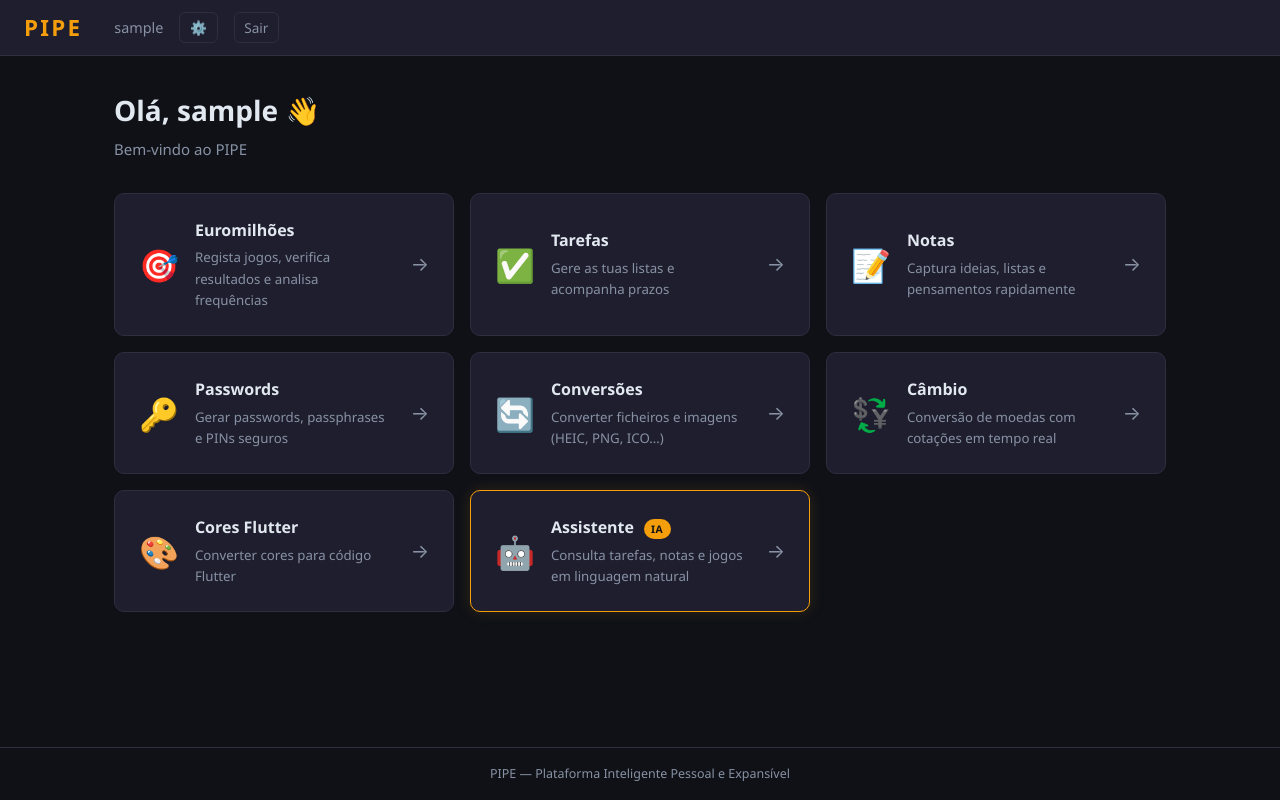
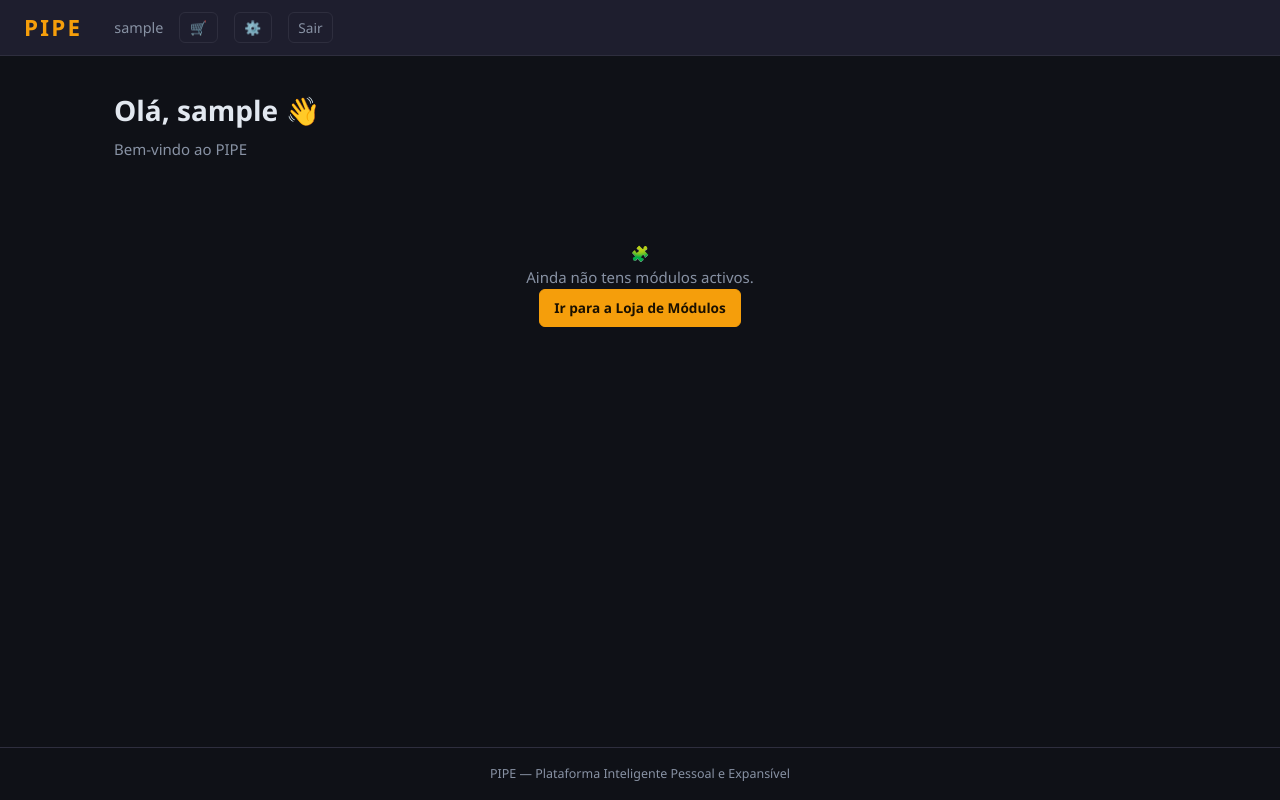
Before and after one commit to felipejn/pipe-app, a Flask app: page / in a window 1280 px wide. Run offline with Flask 3, Linux system fonts and the light colour scheme; the visitor is signed in with stand-in values (Sample User, id 1); parts of the project's set-up code (start-up, migrations or seed data) failed here and were passed over; some libraries are stand-ins or nearby versions.

Commit message:
feat: loja de módulos

```diff
--- a/app/__init__.py
+++ b/app/__init__.py
@@ -1,7 +1,7 @@
 from datetime import timedelta
 from flask import Flask, app
 from flask_sqlalchemy import SQLAlchemy
-from flask_login import LoginManager
+from flask_login import LoginManager, current_user
 from flask_wtf.csrf import CSRFProtect
 from app.extensions import limiter
 from config import config
@@ -62,6 +62,9 @@ def create_app(config_name='default'):
     from app.assistente import assistente as assistente_bp
     app.register_blueprint(assistente_bp)
 
+    from app.modulos import modulos_bp
+    app.register_blueprint(modulos_bp)
+
     # Limiter inicializado após blueprints — necessário para decoradores funcionarem
     limiter.init_app(app)
 
@@ -81,7 +84,23 @@ def create_app(config_name='default'):
     @login_required
     def dashboard():
         from flask import render_template
-        return render_template('dashboard.html')
+        from app.modulos.models import get_modulos_ativos
+        from app.modulos.config import MODULOS_DISPONIVEIS
+
+        modulos_ativos_slugs = get_modulos_ativos(current_user.id)
+        modulos_ativos = []
+        for slug in modulos_ativos_slugs:
+            if slug in MODULOS_DISPONIVEIS:
+                info = MODULOS_DISPONIVEIS[slug]
+                modulos_ativos.append({
+                    'slug': slug,
+                    'nome': info['nome'],
+                    'icone': info['icone'],
+                    'url_endpoint': info['url_endpoint'],
+                    'descricao': info['descricao']
+                })
+
+        return render_template('dashboard.html', modulos_ativos=modulos_ativos, MODULOS_DISPONIVEIS=MODULOS_DISPONIVEIS)
 
     # Criar tabelas se não existirem
     with app.app_context():
--- /dev/null
+++ b/app/modulos/__init__.py
@@ -0,0 +1,5 @@
+from flask import Blueprint
+
+modulos_bp = Blueprint('modulos', __name__, url_prefix='/modulos')
+
+from app.modulos import routes
--- /dev/null
+++ b/app/modulos/models.py
@@ -0,0 +1,16 @@
+from app import db
+
+class UserModulo(db.Model):
+    __tablename__ = 'user_modulos'
+    user_id = db.Column(db.Integer, db.ForeignKey('utilizadores.id'), primary_key=True)
+    modulo_slug = db.Column(db.String(32), primary_key=True)
+    ativo = db.Column(db.Boolean, default=True)
+
+    def __repr__(self):
+        return f'UserModulo(user_id={self.user_id}, modulo_slug={self.modulo_slug}, ativo={self.ativo})'
+
+
+def get_modulos_ativos(user_id):
+    """Devolve lista de slugs de módulos activos para o utilizador."""
+    modulos = UserModulo.query.filter_by(user_id=user_id, ativo=True).all()
+    return [m.modulo_slug for m in modulos]
--- a/app/templates/base.html
+++ b/app/templates/base.html
@@ -33,6 +33,8 @@
            class="btn-logout {% if request.blueprint == 'admin' %}activo{% endif %}"
            title="Administração">🛠️</a>
         {% endif %}
+        <a href="{{ url_for('modulos.loja') }}"
+           class="btn-logout {% if request.blueprint == 'modulos' %}activo{% endif %}" title="Loja de Módulos">🛒</a>
         <a href="{{ url_for('settings.index') }}"
            class="btn-logout {% if request.blueprint == 'settings' %}activo{% endif %}">⚙️</a>
         <a href="{{ url_for('auth.logout') }}" class="btn-logout">Sair</a>
--- a/app/templates/dashboard.html
+++ b/app/templates/dashboard.html
@@ -8,72 +8,25 @@
         <p class="subtitulo">Bem-vindo ao PIPE</p>
     </div>
 
+    {% if modulos_ativos %}
     <div class="modulos-grid">
-        <a href="{{ url_for('euromilhoes.index') }}" class="cartao-modulo">
-            <div class="modulo-icone">🎯</div>
+        {% for modulo in modulos_ativos %}
+        <a href="{{ url_for(modulo.url_endpoint) }}" class="cartao-modulo">
+            <div class="modulo-icone">{{ modulo.icone }}</div>
             <div class="modulo-info">
-                <h2>Euromilhões</h2>
-                <p>Regista jogos, verifica resultados e analisa frequências</p>
+                <h2>{{ modulo.nome }}</h2>
+                <p>{{ modulo.descricao }}</p>
             </div>
             <span class="modulo-seta">→</span>
         </a>
-        <a href="{{ url_for('tarefas.index') }}" class="cartao-modulo">
-            <div class="modulo-icone">✅</div>
-            <div class="modulo-info">
-                <h2>Tarefas</h2>
-                <p>Gere as tuas listas e acompanha prazos</p>
-            </div>
-            <span class="modulo-seta">→</span>
-        </a>
-        <a href="{{ url_for('notas.index') }}" class="cartao-modulo">
-            <div class="modulo-icone">📝</div>
-            <div class="modulo-info">
-                <h2>Notas</h2>
-                <p>Captura ideias, listas e pensamentos rapidamente</p>
-            </div>
-            <span class="modulo-seta">→</span>
-        </a>
-        <a href="{{ url_for('passwords.index') }}" class="cartao-modulo">
-            <div class="modulo-icone">🔑</div>
-            <div class="modulo-info">
-                <h2>Passwords</h2>
-                <p>Gerar passwords, passphrases e PINs seguros</p>
-            </div>
-            <span class="modulo-seta">→</span>
-        </a>
-        <a href="{{ url_for('conversoes.index') }}" class="cartao-modulo">
-            <div class="modulo-icone">🔄</div>
-            <div class="modulo-info">
-                <h2>Conversões</h2>
-                <p>Converter ficheiros e imagens (HEIC, PNG, ICO…)</p>
-            </div>
-            <span class="modulo-seta">→</span>
-        </a>
-        <a href="{{ url_for('cambio.index') }}" class="cartao-modulo">
-            <div class="modulo-icone">💱</div>
-            <div class="modulo-info">
-                <h2>Câmbio</h2>
-                <p>Conversão de moedas com cotações em tempo real</p>
-            </div>
-            <span class="modulo-seta">→</span>
-        </a>
-        <a href="{{ url_for('cores.index') }}" class="cartao-modulo">
-            <div class="modulo-icone">🎨</div>
-            <div class="modulo-info">
-                <h2>Cores Flutter</h2>
-                <p>Converter cores para código Flutter</p>
-            </div>
-            <span class="modulo-seta">→</span>
-        </a>
-        <a href="{{ url_for('assistente.index') }}" class="cartao-modulo cartao-novo">
-            <div class="modulo-icone">🤖</div>
-            <div class="modulo-info">
-                <h2>Assistente <span class="badge-novo">IA</span></h2>
-                <p>Consulta tarefas, notas e jogos em linguagem natural</p>
-            </div>
-            <span class="modulo-seta">→</span>
-        </a>
-        {# Adicionar novos módulos aqui #}
+        {% endfor %}
     </div>
+    {% else %}
+    <div class="estado-vazio">
+        <div class="estado-vazio-icone">🧩</div>
+        <p class="estado-vazio-mensagem">Ainda não tens módulos activos.</p>
+        <a href="{{ url_for('modulos.loja') }}" class="btn btn-primario">Ir para a Loja de Módulos</a>
+    </div>
+    {% endif %}
 </div>
 {% endblock %}
```
Also changed, not shown: Estado_Atual.md (+28 -3 lines), app/modulos/config.py (added, +11 -0 lines), app/modulos/routes.py (added, +31 -0 lines), app/templates/modulos/loja.html (added, +94 -0 lines), loja_modulos.md (added, +62 -0 lines), run.py (line endings or trailing spaces).
